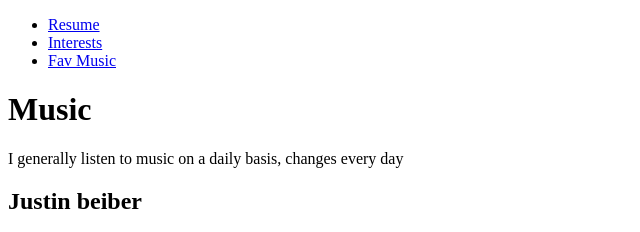
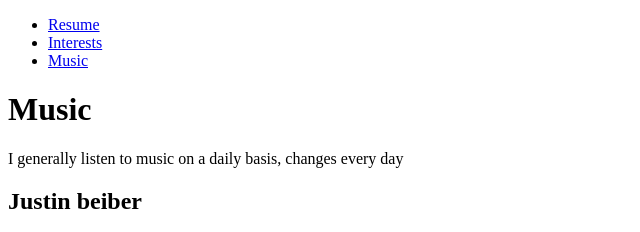
Before and after one commit to Jtorres40/project-1, a plain HTML site: page Music.html in a window 1280 px wide. Shown: the top 232 px of the page, 0-640 px from the left. Drawn offline with Linux system fonts and the light colour scheme.

Commit message:
Update Music.html

```diff
--- a/Music.html
+++ b/Music.html
@@ -9,7 +9,7 @@
       <ul>
         <li><a href="index.html">Resume</a></li>
         <li><a href="interests.html">Interests</a></li>
-        <li><a href="music.html">Fav Music</a></li>
+        <li><a href="music.html">Music</a></li>
       </ul>
     </nav>
     <h1>Music</h1>
```
